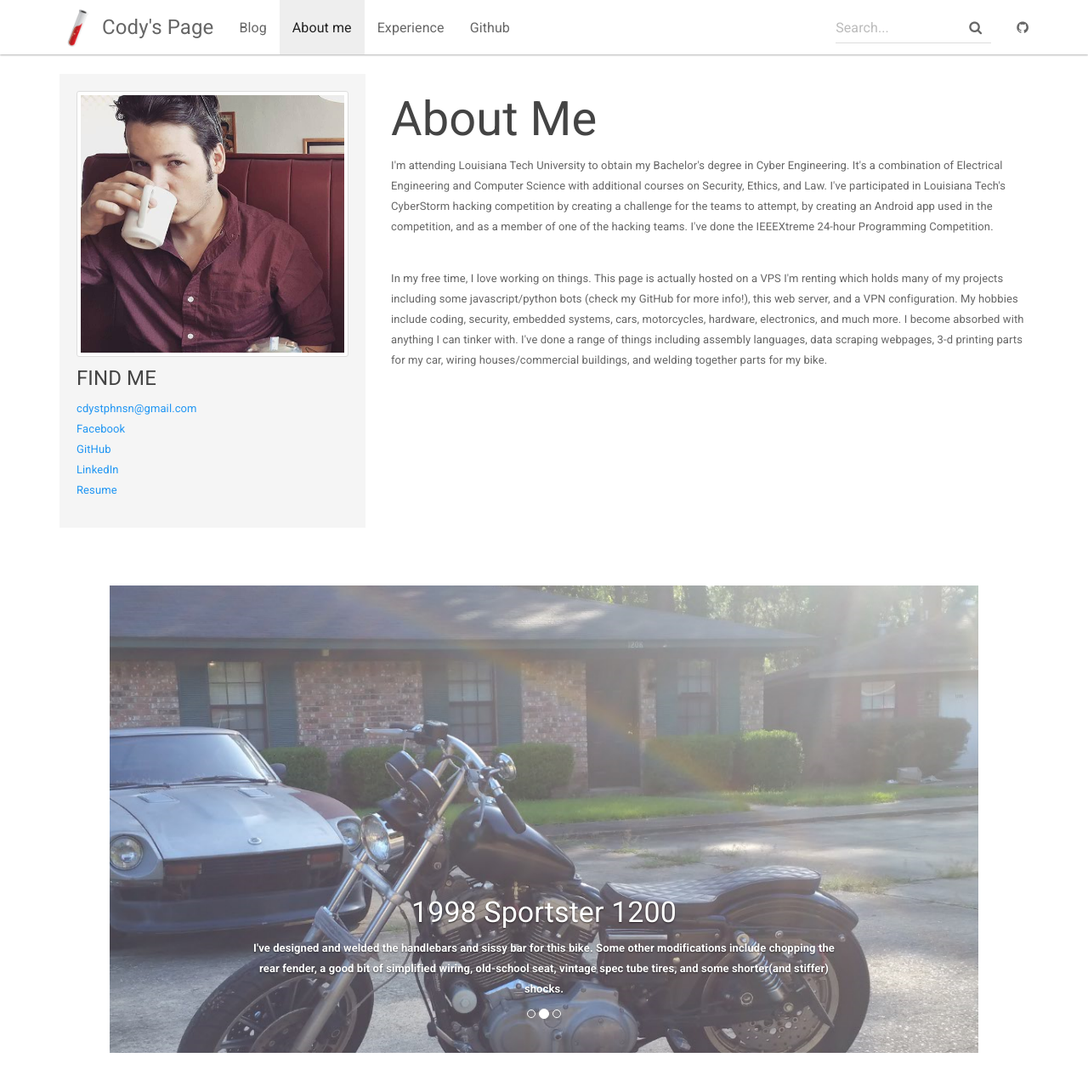
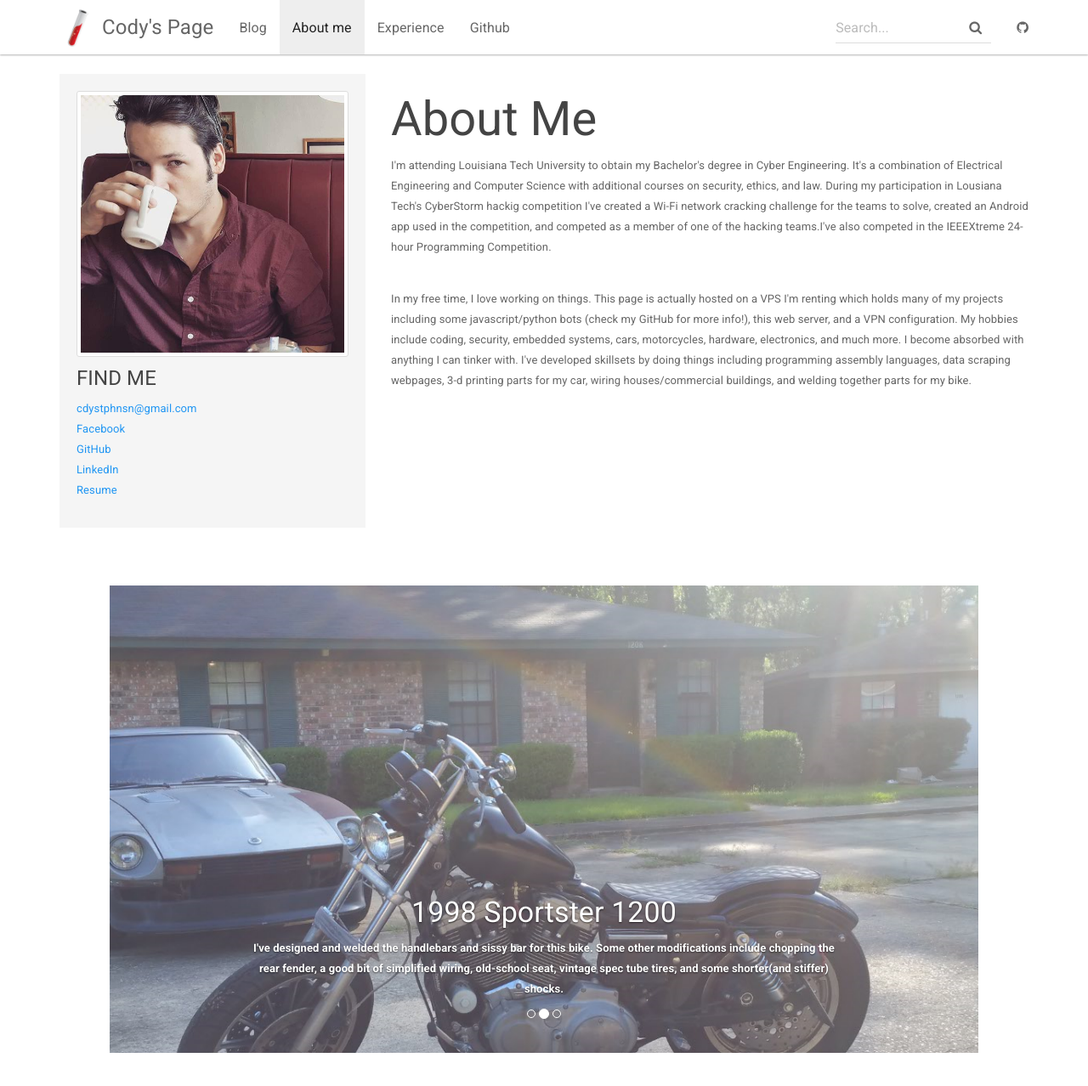
Before and after one commit to zenxr/zenxr.github.io, a Jekyll site: the page built from about_me.html, in a window 1280 px wide and 1305 px high. Shown: the top 1278 px of the window at 85% size. Built offline with Jekyll 4.4.1, drawn with Linux system fonts in a browser that asks for light colours; nearby versions of some CDN libraries.

Commit message:
updated About Me

```diff
--- a/about_me.html
+++ b/about_me.html
@@ -20,9 +20,9 @@ sectionid: about_me
         </div>
         <div class="col-md-8">
         	<h1>About Me</h1>
-        	<p>I'm attending Louisiana Tech University to obtain my Bachelor's degree in Cyber Engineering. It's a combination of Electrical Engineering and Computer Science with additional courses on Security, Ethics, and Law. I've participated in Louisiana Tech's CyberStorm hacking competition by creating a challenge for the teams to attempt, by creating an Android app used in the competition, and as a member of one of the hacking teams. I've done the IEEEXtreme 24-hour Programming Competition.</p>
+        	<p>I'm attending Louisiana Tech University to obtain my Bachelor's degree in Cyber Engineering. It's a combination of Electrical Engineering and Computer Science with additional courses on security, ethics, and law. During my participation in Lousiana Tech's CyberStorm hackig competition I've created a Wi-Fi network cracking challenge for the teams to solve, created an Android app used in the competition, and competed as a member of one of the hacking teams.I've also competed in the IEEEXtreme 24-hour Programming Competition.</p>
         	<br>
-        	<p>In my free time, I love working on things. This page is actually hosted on a VPS I'm renting which holds many of my projects including some javascript/python bots (check my GitHub for more info!), this web server, and a VPN configuration. My hobbies include coding, security, embedded systems, cars, motorcycles, hardware, electronics, and much more. I become absorbed with anything I can tinker with. I've done a range of things including assembly languages, data scraping webpages, 3-d printing parts for my car, wiring houses/commercial buildings, and welding together parts for my bike.</p>
+        	<p>In my free time, I love working on things. This page is actually hosted on a VPS I'm renting which holds many of my projects including some javascript/python bots (check my GitHub for more info!), this web server, and a VPN configuration. My hobbies include coding, security, embedded systems, cars, motorcycles, hardware, electronics, and much more. I become absorbed with anything I can tinker with. I've developed skillsets by doing things including programming assembly languages, data scraping webpages, 3-d printing parts for my car, wiring houses/commercial buildings, and welding together parts for my bike.</p>
         	<br>
         	<br>
         </div>
```
